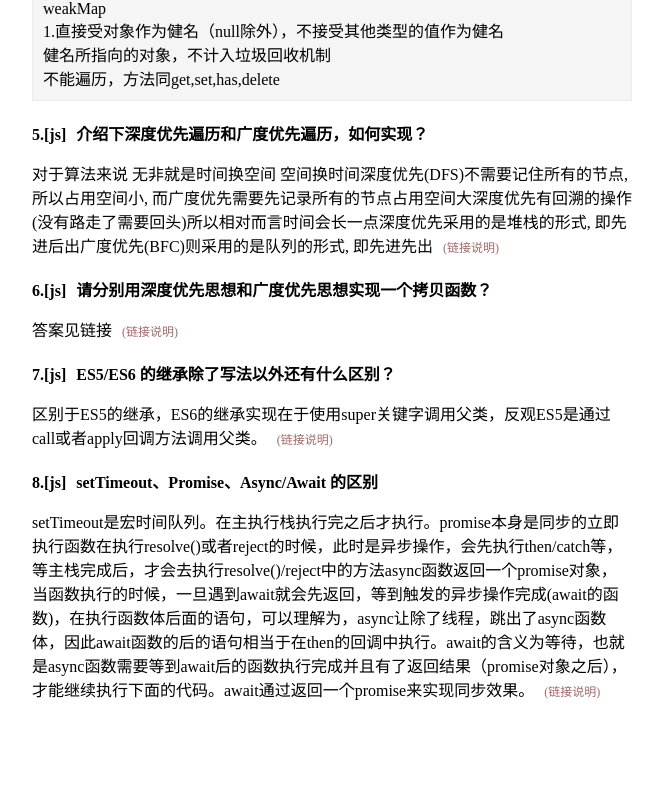
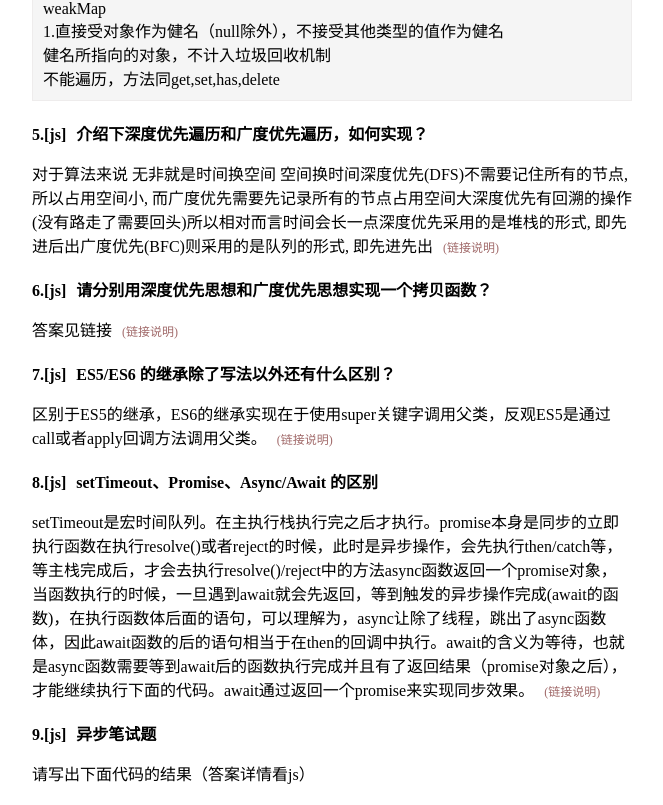
Before and after one commit to liermao/interview, a Vue app in the folder classify/: page / in a window 1280 px wide. Shown: the part 793-1598 px from the top of the page, without its empty margins (16-679 px from the left). Before the commit the page ends 1514 px from the top, so only its background shows below. Built offline with nearby package versions, Linux system fonts and the light colour scheme.

Commit message:
setTimeout、Promise，Async/Await 的区别

```diff
--- a/classify/src/views/index.vue
+++ b/classify/src/views/index.vue
@@ -97,6 +97,12 @@ export default {
               "await通过返回一个promise来实现同步效果。",
           link: "https://blog.csdn.net/qq_46299172/article/details/108545861"
         },
+        {
+          class: "js",
+          title: "异步笔试题",
+          answer: "请写出下面代码的结果（答案详情看js）",
+          link: ""
+        },
       ]
     }
   }
```
Also changed, not shown: classify/src/assets/js/9.async的面试题.js (added, +187 -0 lines).
